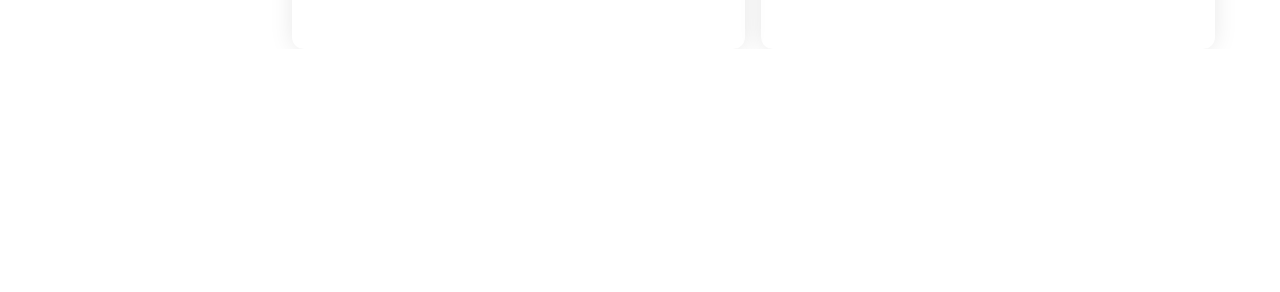
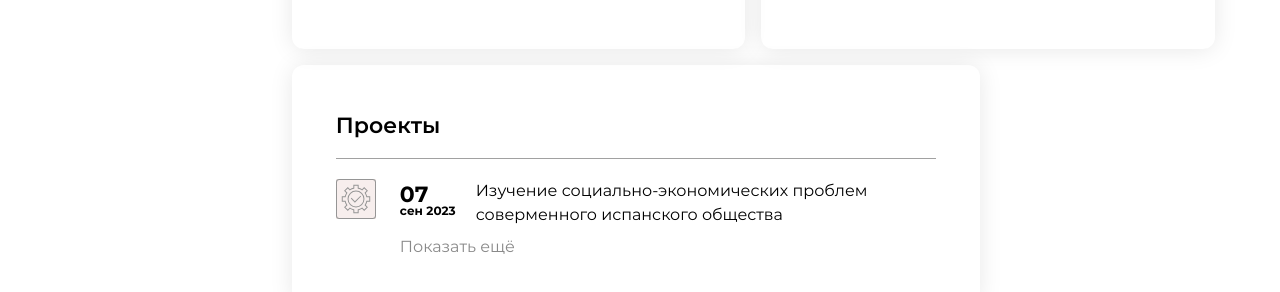
Before and after one commit to AngW1SH/Registry, a Next.js app in the folder client/: page /user in a window 1280 px wide. Shown: the part 828-1120 px from the top of the page. Before the commit the page ends 877 px from the top, so only its background shows below. Built offline with nearby package versions, Linux system fonts and the light colour scheme; no server answers.

Commit message:
Add UserProjectsPreview

```diff
--- a/client/src/entities/Project/index.ts
+++ b/client/src/entities/Project/index.ts
@@ -1,5 +1,6 @@
 import ProjectCard from "./ui/ProjectCard";
 import ProjectCardAlt from "./ui/ProjectCardAlt";
+import ProjectCardWithStatus from "./ui/ProjectCardWithStatus";
 import { staticProjects } from "./static/staticProjects";
 import { getProjectStage } from "./utils/getProjectStage";
 import {
@@ -17,6 +18,7 @@ import { ProjectStage } from "./types/types";
 export {
   ProjectCard,
   ProjectCardAlt,
+  ProjectCardWithStatus,
   staticProjects,
   getProjectStage,
   ProjectStage,
--- /dev/null
+++ b/client/src/entities/Project/ui/ProjectCardWithStatus.tsx
@@ -0,0 +1,62 @@
+import { FC } from "react";
+import { IProject, ProjectStage } from "../types/types";
+import { getProjectStage } from "../utils/getProjectStage";
+import Image from "next/image";
+import { monthShortNames } from "@/shared/static";
+
+interface ProjectCardWithStatusProps {
+  project: IProject;
+}
+
+const ProjectCardWithStatus: FC<ProjectCardWithStatusProps> = ({ project }) => {
+  const stage = getProjectStage(project);
+  return (
+    <div className="flex">
+      <div className="flex">
+        {stage == ProjectStage.completed && (
+          <div className="group relative mb-3 ml-3 h-10 w-10 cursor-pointer bg-[#f7eeed] sm:ml-0">
+            <Image src="/project-status-done-icon.svg" alt="" fill={true} />
+            <p className="absolute right-[calc(100%+0.75rem)] top-[calc(50%-1.25rem)] hidden h-10 w-max rounded-sm border border-[#a1a1a1] bg-white px-5 pb-3 pt-2 text-[#616161] shadow-sm after:absolute after:left-[100%] after:top-1/2 after:-ml-[4px] after:h-[8px] after:w-[8px] after:-translate-y-1/2 after:rotate-45 after:border after:border-transparent after:border-r-[#a1a1a1] after:border-t-[#a1a1a1] after:bg-white after:shadow-center-lg group-hover:block">
+              Проект выполнен
+            </p>
+          </div>
+        )}
+        {stage == ProjectStage.active && (
+          <div className="group relative mb-3 ml-3 h-10 w-10 cursor-pointer bg-[#e0efef] sm:ml-0">
+            <Image src="/project-status-active-icon.svg" alt="" fill={true} />
+            <p className="absolute right-[calc(100%+0.75rem)] top-[calc(50%-1.25rem)] hidden h-10 w-max rounded-sm border border-[#a1a1a1] bg-white px-5 pb-3 pt-2 text-[#616161] shadow-sm after:absolute after:left-[100%] after:top-1/2 after:-ml-[4px] after:h-[8px] after:w-[8px] after:-translate-y-1/2 after:rotate-45 after:border after:border-transparent after:border-r-[#a1a1a1] after:border-t-[#a1a1a1] after:bg-white after:shadow-center-lg group-hover:block">
+              Проект сейчас выполняется
+            </p>
+          </div>
+        )}
+        {stage == ProjectStage.hiring && (
+          <div className="group relative mb-3 ml-3 h-10 w-10 cursor-pointer bg-[#fff] sm:ml-0">
+            <Image src="/project-status-hiring-icon.svg" alt="" fill={true} />
+            <p className="absolute right-[calc(100%+0.75rem)] top-[calc(50%-1.25rem)] hidden h-10 w-max rounded-sm border border-[#a1a1a1] bg-white px-5 pb-3 pt-2 text-[#616161] shadow-sm after:absolute after:left-[100%] after:top-1/2 after:-ml-[4px] after:h-[8px] after:w-[8px] after:-translate-y-1/2 after:rotate-45 after:border after:border-transparent after:border-r-[#a1a1a1] after:border-t-[#a1a1a1] after:bg-white after:shadow-center-lg group-hover:block">
+              На проект идёт набор
+            </p>
+          </div>
+        )}
+      </div>
+      <div className="pr-6" />
+      <div className="flex w-14 items-end whitespace-nowrap pt-2 font-bold lg:flex-col lg:items-start lg:text-xs">
+        <span className="block text-[1.375rem]">
+          {project.dateStart.toLocaleDateString("ru-RU", { day: "2-digit" })}
+        </span>
+        <span className="text-xs">
+          {monthShortNames[project.dateStart.getMonth()]}{" "}
+          {project.dateStart.getFullYear()}
+        </span>
+      </div>
+      <div className="pr-5" />
+      <div>
+        <h3 className="font-[1.0625rem]">
+          Изучение социально-экономических проблем соверменного испанского
+          общества
+        </h3>
+      </div>
+    </div>
+  );
+};
+
+export default ProjectCardWithStatus;
--- a/client/src/pagesLayer/User/ui/UserHomePage.tsx
+++ b/client/src/pagesLayer/User/ui/UserHomePage.tsx
@@ -2,6 +2,7 @@ import { UserHero } from "@/widgets/UserHero";
 import {
   UserFormsPreview,
   UserProfilePreview,
+  UserProjectsPreview,
   UserRequestsPreview,
   UserTeamsPreview,
 } from "@/widgets/UserPreview";
@@ -11,11 +12,12 @@ interface UserHomePageProps {}
 
 const UserHomePage: FC<UserHomePageProps> = () => {
   return (
-    <div className="grid grid-cols-6 gap-4">
-      <UserProfilePreview className="col-span-3" />
-      <UserFormsPreview className="col-span-3" />
-      <UserTeamsPreview className="col-span-3" />
-      <UserRequestsPreview className="col-span-3" />
+    <div className="grid grid-cols-4 gap-4">
+      <UserProfilePreview className="col-span-2" />
+      <UserFormsPreview className="col-span-2" />
+      <UserTeamsPreview className="col-span-2" />
+      <UserRequestsPreview className="col-span-2" />
+      <UserProjectsPreview className="col-span-3" />
     </div>
   );
 };
--- a/client/src/widgets/UserPreview/index.ts
+++ b/client/src/widgets/UserPreview/index.ts
@@ -2,10 +2,12 @@ import UserProfilePreview from "./ui/UserProfilePreview";
 import UserFormsPreview from "./ui/UserFormsPreview";
 import UserTeamsPreview from "./ui/UserTeamsPreview";
 import UserRequestsPreview from "./ui/UserRequestsPreview";
+import UserProjectsPreview from "./ui/UserProjectsPreview";
 
 export {
   UserProfilePreview,
   UserFormsPreview,
   UserTeamsPreview,
   UserRequestsPreview,
+  UserProjectsPreview,
 };
--- /dev/null
+++ b/client/src/widgets/UserPreview/ui/UserProjectsPreview.tsx
@@ -0,0 +1,20 @@
+import { ProjectCardWithStatus, staticProjects } from "@/entities/Project";
+import { NamedBlock } from "@/shared/ui";
+import { FC } from "react";
+
+interface UserProjectsPreviewProps {
+  className?: string;
+}
+
+const UserProjectsPreview: FC<UserProjectsPreviewProps> = ({
+  className = "",
+}) => {
+  return (
+    <NamedBlock className={className} title={"Проекты"}>
+      <ProjectCardWithStatus project={staticProjects[1]} />
+      <p className="pl-16 pt-1 font-[0.9375rem] text-[#898989]">Показать ещё</p>
+    </NamedBlock>
+  );
+};
+
+export default UserProjectsPreview;
```
